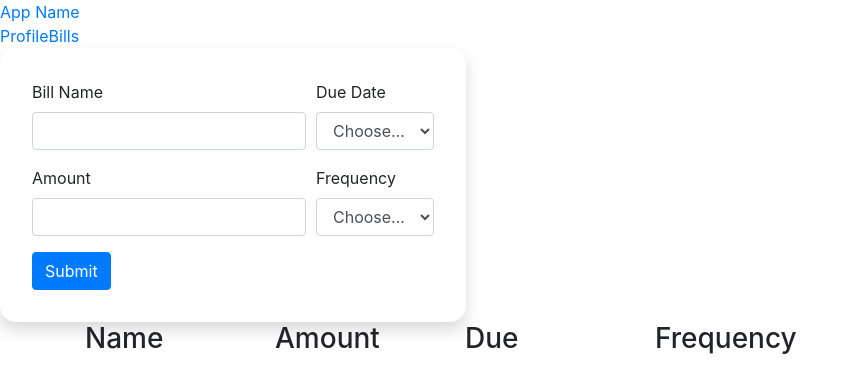
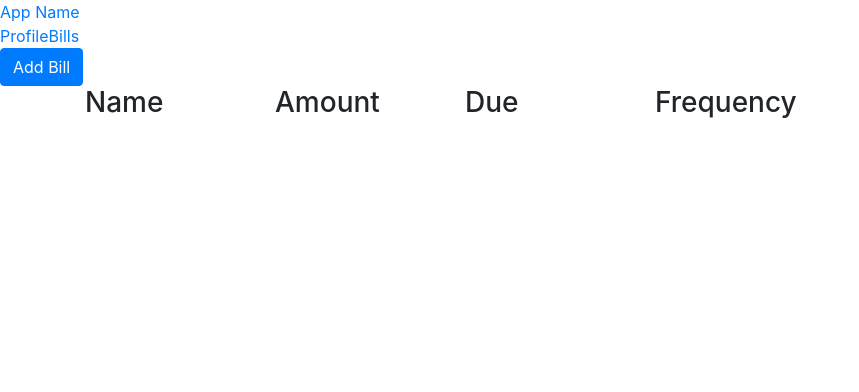
Before and after one commit to cortezd334/finances, a React (Create React App) app in the folder frontend/: page /bills in a window 1280 px wide. Shown: the top 392 px of the page, without its empty margins (0-859 px from the left). Built offline with nearby package versions, Linux system fonts and the light colour scheme; no server answers.

Commit message:
toggle for form

```diff
--- a/frontend/src/bills/Bills.jsx
+++ b/frontend/src/bills/Bills.jsx
@@ -1,12 +1,22 @@
-import React from 'react';
+import React, { useState } from 'react';
 import AddBill from './AddBill';
 import DisplayBills from './DisplayBills';
+import Button from 'react-bootstrap/Button'
 
 export default function Bills() {
-    return (
+
+  const [newBill, setNewBill] = useState(false);
+
+  function toggleClick() {
+    setNewBill(!newBill)
+    //allows for toggle of AddBill
+  }
+  return (
       <div>
-        <AddBill/>
-        <DisplayBills/>
-      </div>
-    );
-  }
+      <Button onClick={toggleClick}>Add Bill</Button>
+      {/* possible drop down option */}
+      {newBill === true ? <AddBill/> : null}
+      <DisplayBills/>
+    </div>
+  );
+}
```
Also changed, not shown: 1 other file (tests, documents, lock files or other folders).
